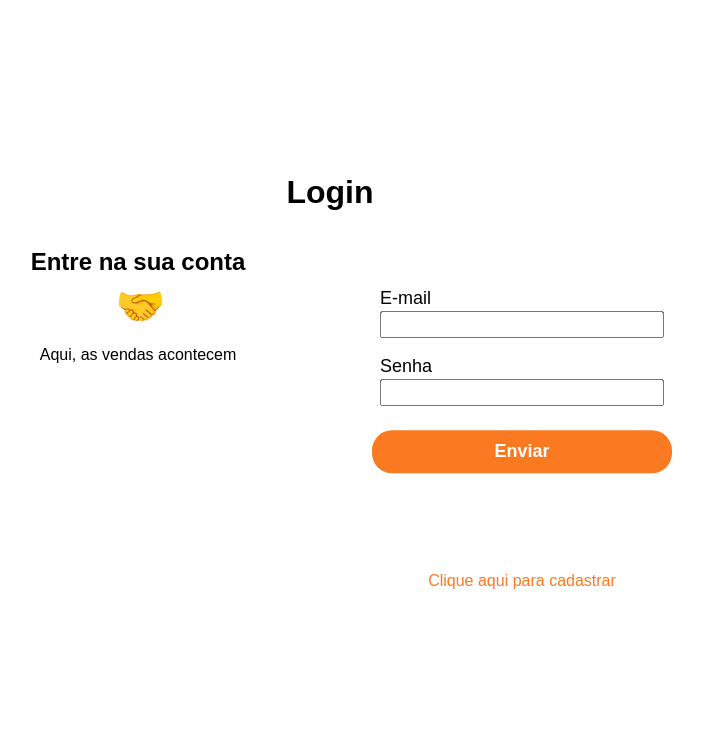
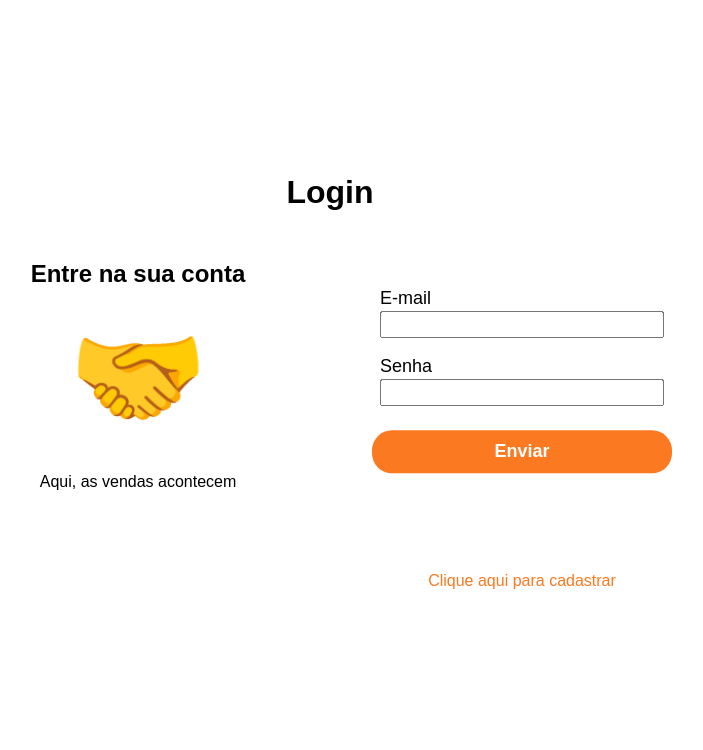
Before and after one commit to JPQuadrado/Trabalho-Final-PPI, a PHP site: page / in a window 1280 px wide. Shown: the top 750 px of the page, without its empty margins (310-1013 px from the left). Run offline with PHP 8.4, Linux system fonts and the light colour scheme; some web fonts are replaced.

Commit message:
Concluido

```diff
--- a/httpdocs/login/css/style.css
+++ b/httpdocs/login/css/style.css
@@ -1,5 +1,4 @@
-
-  @import url('https://fonts.googleapis.com/css2?family=Anuphan&display=swap');
+@import url('https://fonts.googleapis.com/css2?family=Anuphan&display=swap');
 
 body {
   font-family: 'Anuphan', sans-serif;
@@ -10,7 +9,7 @@ body {
 
 }
 
-h1{
+h1 {
   padding: 1rem;
   width: 100%;
   margin: 0 auto;
@@ -36,11 +35,11 @@ main {
   max-width: 50%;
 }
 
-form{
+form {
   padding: 1rem;
 }
 
-.div_form{
+.div_form {
   padding: 0.5rem;
 }
 
@@ -91,28 +90,28 @@ form{
   max-width: 50%;
 }
 
-#div_info img {
-  position: relative;
-  width: 100%;
-  max-width: 70%;
-
-  /*
-    Colocar credito na imagem, entende se possivel embeded
-
-    Trade by MRK from <a href="https://thenounproject.com/browse/icons/term/trade/" target="_blank" title="Trade Icons">Noun Project</a>
-
-    Sujestão ou imposição site.
-  */
-}
-
 a {
-  text-decoration:dashed;
+  text-decoration: dashed;
   color: #FA7921;
 }
 
-#emoji_logo{
-  font-size: 40px;
-  margin-left: 5px;
+#div_info h2 {
+  margin: 1rem;
+  padding: 1rem;
+
+}
+
+#catch_frase {
+  margin: 1rem;
+  padding: 1rem;
+}
+
+#emoji_logo {
+  display: block;
+  box-sizing: border-box;
+  font-size: 7rem;
+  /* or any other size you want */
+  margin: 4rem auto;
 }
 
 @media (max-width: 900px) {
@@ -124,12 +123,14 @@ a {
   }
 
   #div_info {
-    display: none; /* oculta completamente o elemento */
+    display: none;
+    /* oculta completamente o elemento */
   }
 
   main {
     padding: 10px;
-    width: 100%; /* ocupa toda a largura disponível */
+    width: 100%;
+    /* ocupa toda a largura disponível */
     max-width: 100%
   }
 
--- a/httpdocs/login/index.html
+++ b/httpdocs/login/index.html
@@ -36,7 +36,7 @@
 
             <div id="div_cadastrar">
                 <!-- Cadastrar - link-->
-                <p><a href="/cadastro">Clique aqui para cadastrar</a></p>
+                <p><a href="cadastro/">Clique aqui para cadastrar</a></p>
             </div>
         </main>
 
```
Also changed, not shown: httpdocs/login/img/trade.png (deleted).
